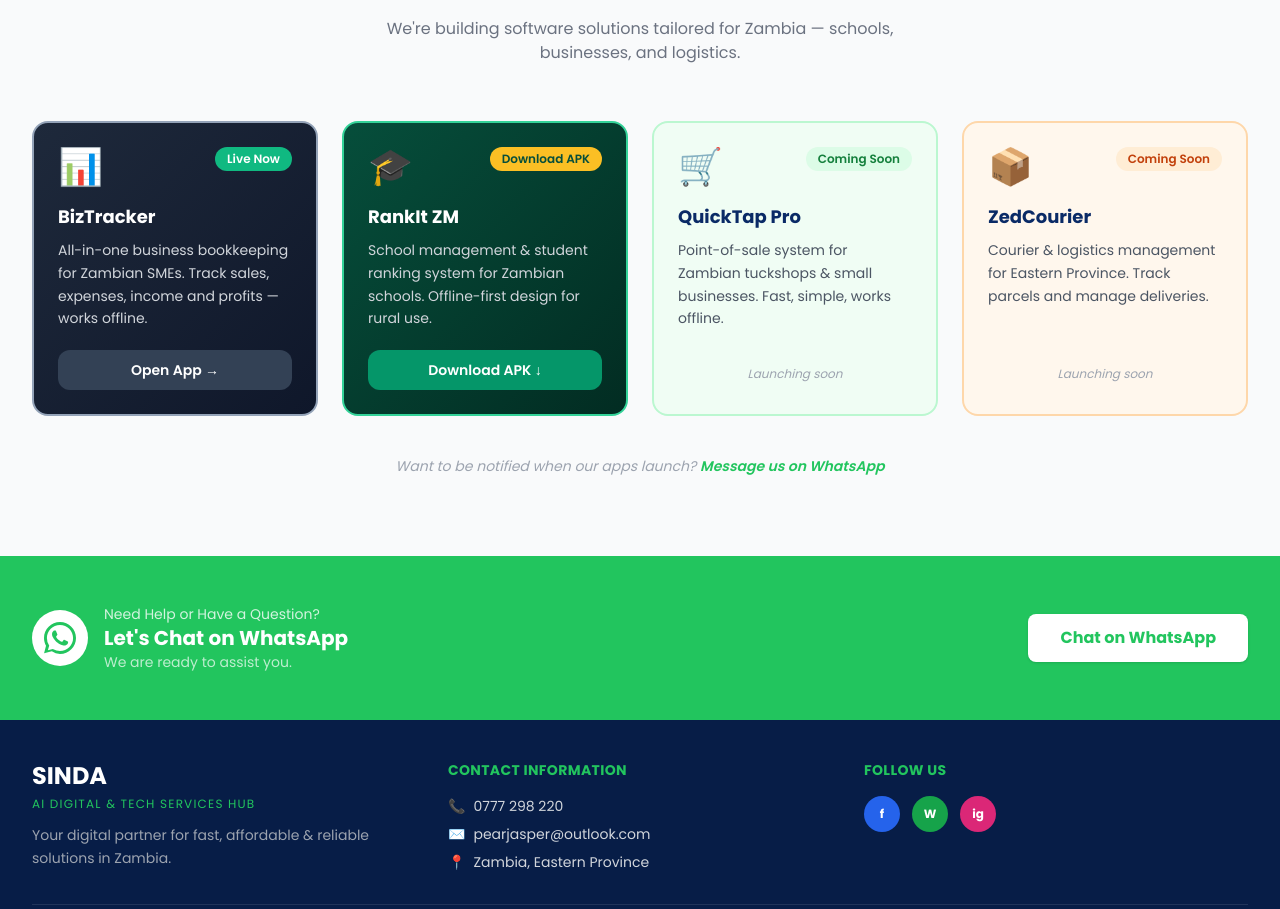
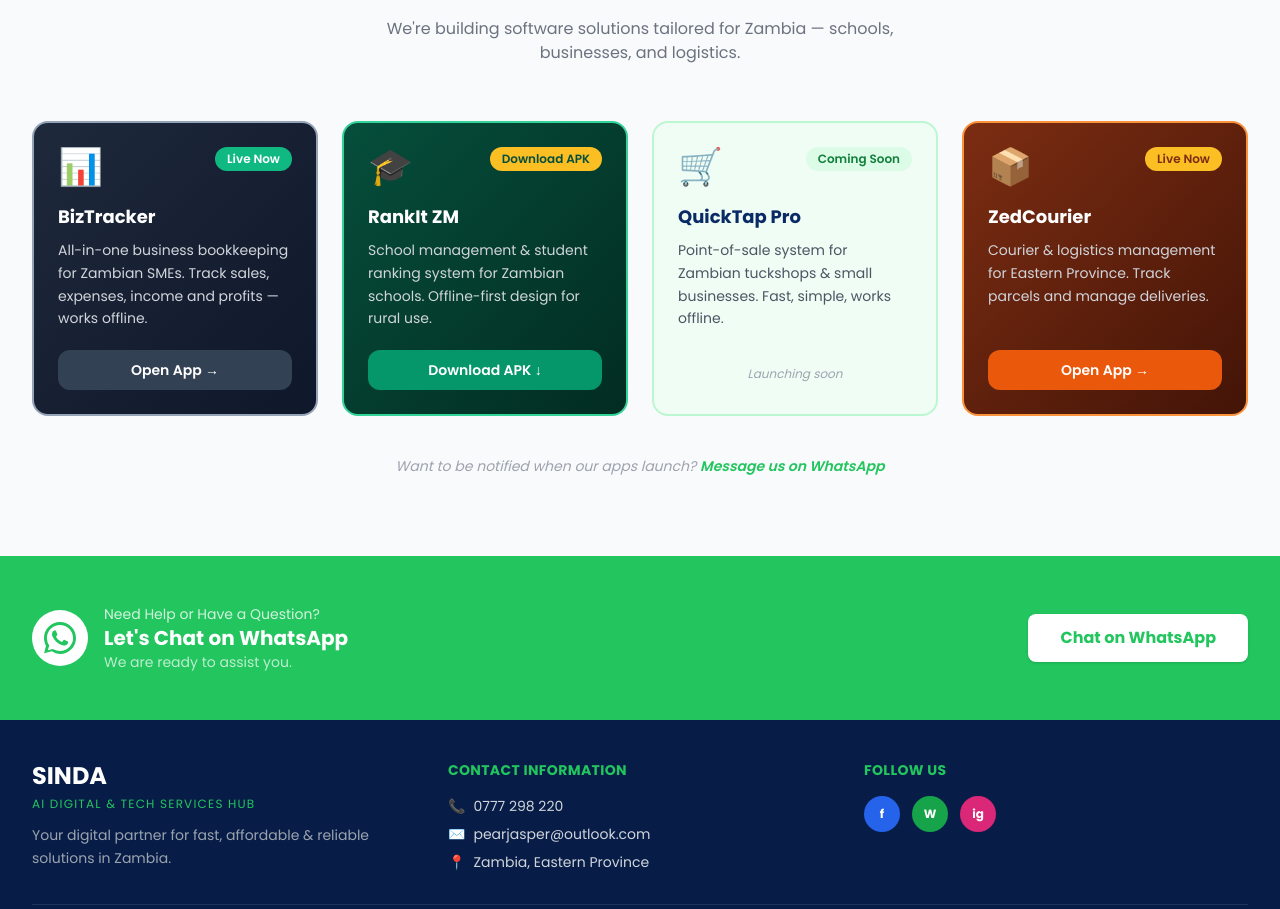
Before and after one commit to Jasper-art/sinda-website, a React (Vite) app: page / in a window 1280 px wide. Shown: the part 2712-3621 px from the top of the page. Built offline with nearby package versions, Linux system fonts and the light colour scheme.

Commit message:
add: zedcourier live link and premium styling

```diff
--- a/src/components/Apps.jsx
+++ b/src/components/Apps.jsx
@@ -32,14 +32,17 @@ const apps = [
     badgeColor: 'bg-green-100 text-green-700',
     link: null,
   },
-  {
+ {
     name: 'ZedCourier',
     desc: 'Courier & logistics management for Eastern Province. Track parcels and manage deliveries.',
-    badge: 'Coming Soon',
+    badge: 'Live Now',
     icon: '📦',
-    color: 'border-orange-200 bg-orange-50',
-    badgeColor: 'bg-orange-100 text-orange-700',
-    link: null,
+    color: 'border-orange-400 bg-gradient-to-br from-orange-900 to-orange-950',
+    badgeColor: 'bg-amber-400 text-orange-900 font-bold',
+    link: 'https://zedcourier.vercel.app',
+    isExternal: true,
+    textClass: 'text-white',
+    btnColor: 'bg-orange-600 hover:bg-orange-700',
   },
 ]
 
```
